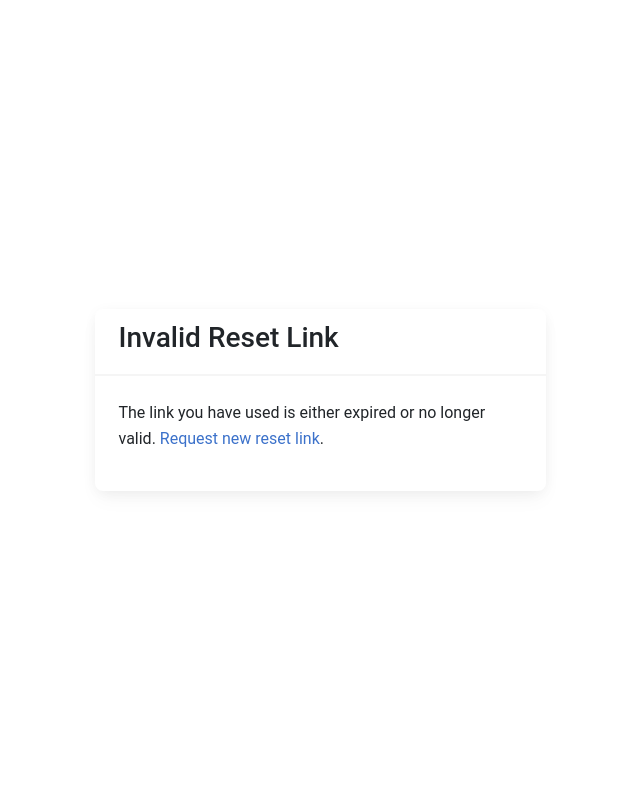
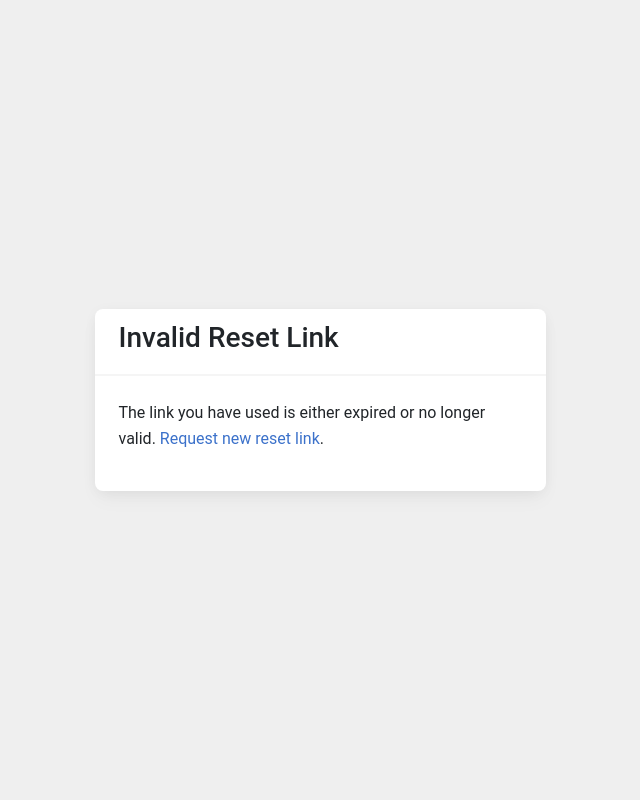
Before and after one commit to djperrefort/fig-tree, a Django app: page /auth/reset/1/1/ in a window 1280 px wide. Shown: the whole page, without its empty margins (320-960 px from the left). Run offline with Django 4.2, Linux system fonts and the light colour scheme; some libraries are stand-ins or nearby versions.

Commit message:
Adds simple css file for website theme

```diff
--- /dev/null
+++ b/fig_tree/static/theme/theme.css
@@ -0,0 +1,3 @@
+body {
+  background: #EFEFEF;
+}
--- a/fig_tree/templates/base/base.html
+++ b/fig_tree/templates/base/base.html
@@ -8,6 +8,7 @@
 
   {% bootstrap_css %}
   <link href="{% static 'vendored/mdb5/css/mdb.min.css' %}" rel="stylesheet">
+  <link href="{% static 'theme/theme.css' %}" rel="stylesheet">
   {% block additional_css %}{% endblock %}
 </head>
 
```
